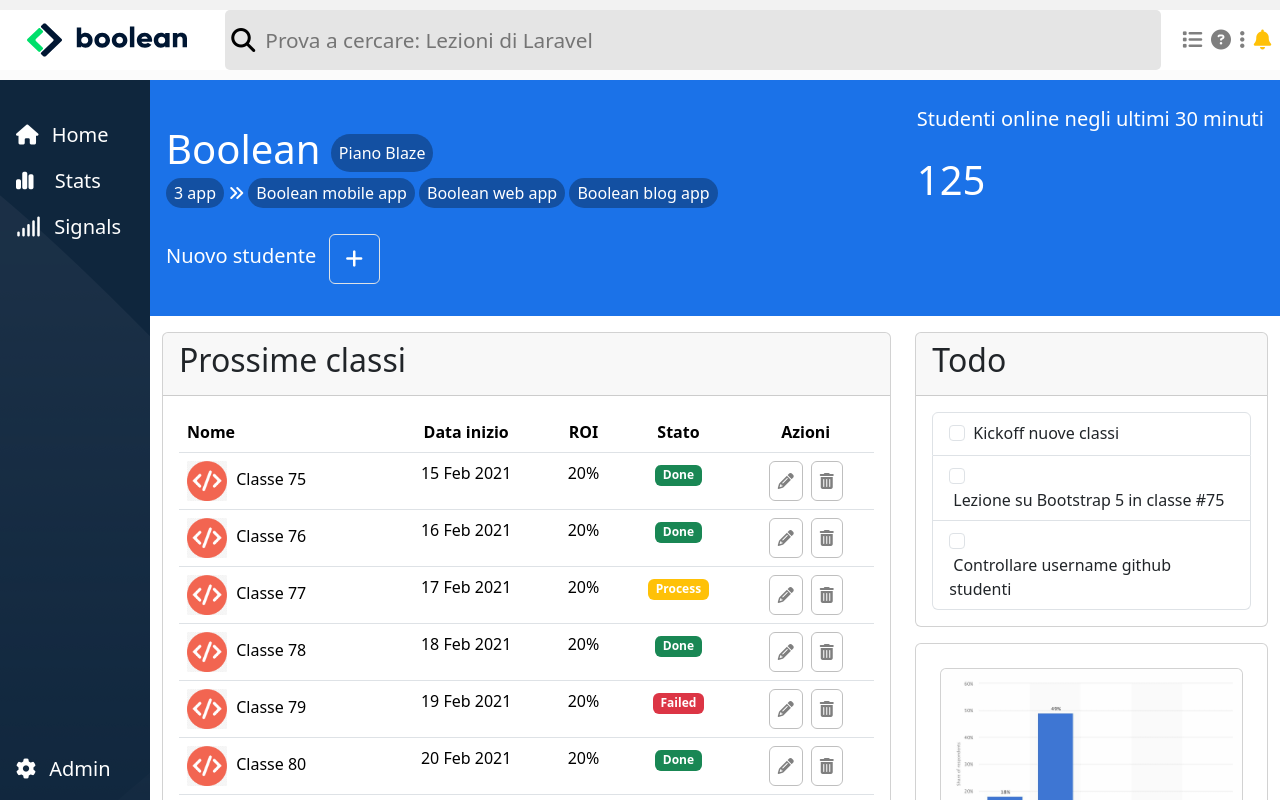
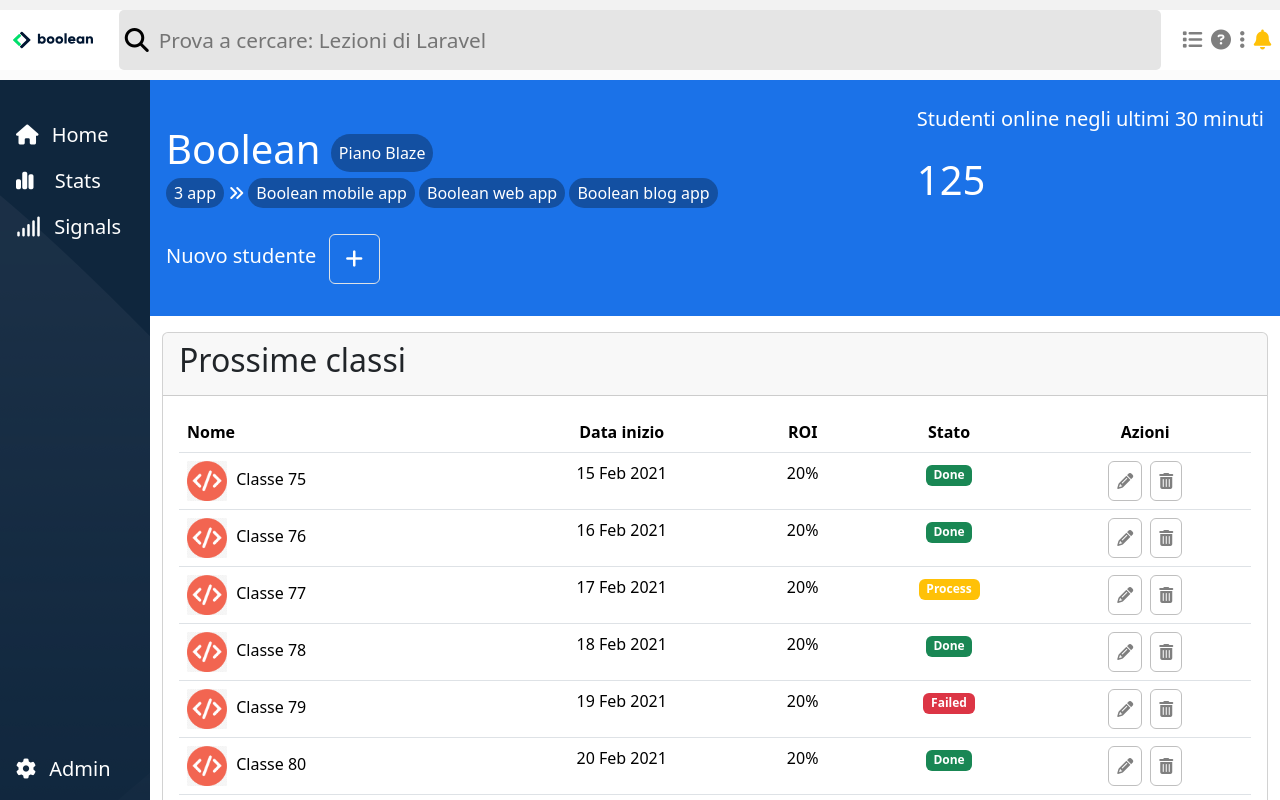
Before and after one commit to alexraduca01/html-css-bootstrap-dashboard, a plain HTML site: page index.html in a window 1280 px wide. Drawn offline with nearby package versions, Linux system fonts and the light colour scheme.

Commit message:
added tablet responsivness

```diff
--- a/index.html
+++ b/index.html
@@ -18,17 +18,17 @@
             <header>
                 <nav id="navbar" class="container-fluid">
                      <div class="row h-100 align-content-center">
-                        <div class="col-2 h-100 p-0">
+                        <div class="col-2 col-md-1 h-100 p-0">
                             <div class="logo-container h-100 d-flex justify-content-center">
                                 <img src="img/logo.svg" alt="logo" class="d-none img-fluid w-75 d-lg-block">
                                 <img src="img/mobile-logo.png" alt="logo" class="d-lg-none img-fluid">
                             </div>
                         </div>
-                        <div class="col-9 position-relative h-100 d-flex align-items-center">
+                        <div class="col-8 col-md-10 position-relative h-100 d-flex align-items-center">
                             <span class="input_icon"><i class="fa-solid fa-magnifying-glass" style="color: #000000;"></i></span>
                             <input type="text" class="w-100" placeholder="Prova a cercare: Lezioni di Laravel">
                         </div>
-                        <div class="col-1 h-100 p-0">
+                        <div class="col-2 col-md-1 h-100 p-0">
                             <ul class="list-unstyled d-flex justify-content-evenly align-items-center h-100 fs-5">
                                 <li class="d-none d-lg-block"><a href="#" class="text-decoration-none text-black-50"><i class="fa-solid fa-list"></i></a></li>
                                 <li class="d-none d-lg-block"><a href="#" class="text-decoration-none text-black-50"><i class="fa-solid fa-circle-question"></i></a></li>
@@ -100,7 +100,7 @@
                     </div>
                     <div id="main_content" class="container-fluid">
                         <div class="row">
-                            <div class="col-8 my-3">
+                            <div class="col-8 col-md-12 my-3">
                                 <div class="card">
                                     <div class="card-header">
                                       <h2>Prossime classi</h2>
@@ -223,7 +223,7 @@
                                     </div>
                                 </div>
                             </div>
-                            <div class="col-4">
+                            <div class="col-4 col-md-12">
                                 <div class="card my-3">
                                     <div class="card-header">
                                         <h2>Todo</h2>
```
